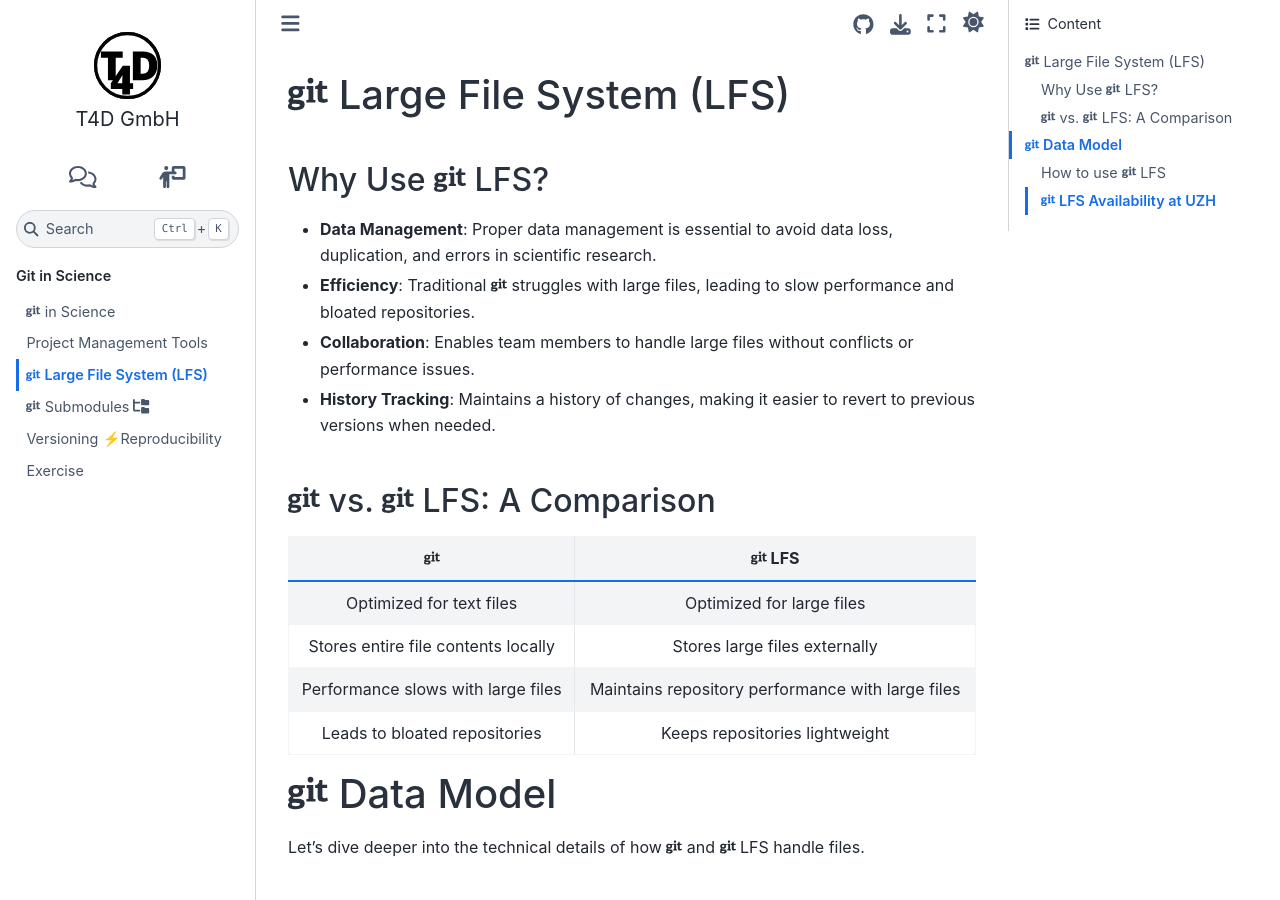
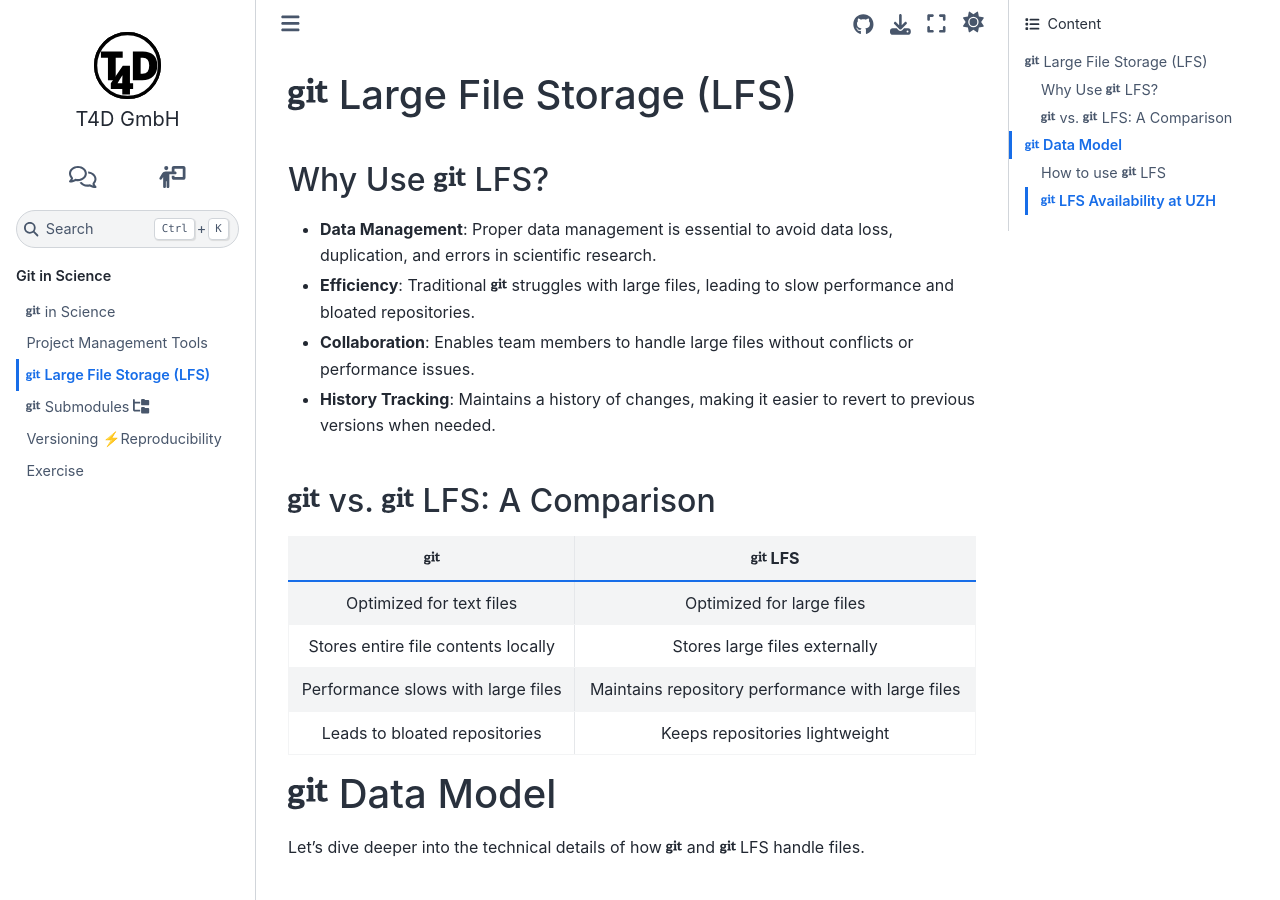
Before and after one commit to t4d-gmbh/git-and-science, a Sphinx documentation site: the page built from source/content/lfs/index.md, in a window 1280 px wide and 900 px high. Built offline with Sphinx 7.4.7 and the Sphinx Book theme 1.1.4, drawn with Linux system fonts in a browser that asks for light colours; the version number could not be read and is left out.

Commit message:
Update index.md
Corrected LFS acronym in title

````diff
--- a/source/content/lfs/index.md
+++ b/source/content/lfs/index.md
@@ -1,4 +1,4 @@
-# <i class="fab fa-git"></i> Large File System (LFS)
+# <i class="fab fa-git"></i> Large File Storage (LFS)
 {% if slide %}
 <!-- BUILDING THE SLIDES -->
 ```{toctree}
````
